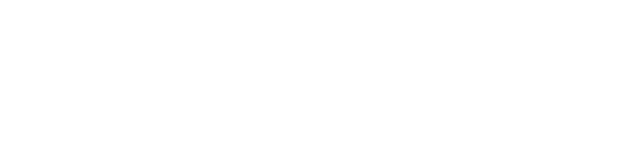
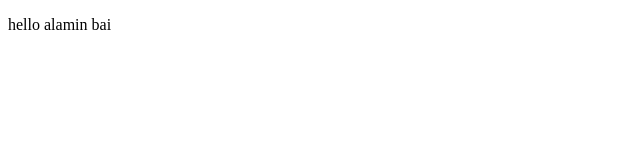
Before and after one commit to redwan10/git-team-test, a plain HTML site: page index.html in a window 1280 px wide. Shown: the whole page, without its empty margins (0-640 px from the left). Drawn offline with Linux system fonts and the light colour scheme.

Commit message:
redwan edit

```diff
--- a/index.html
+++ b/index.html
@@ -8,7 +8,7 @@
 </head>
 <body>
 
-
+<p>hello alamin bai</p>
 
 
 
```
